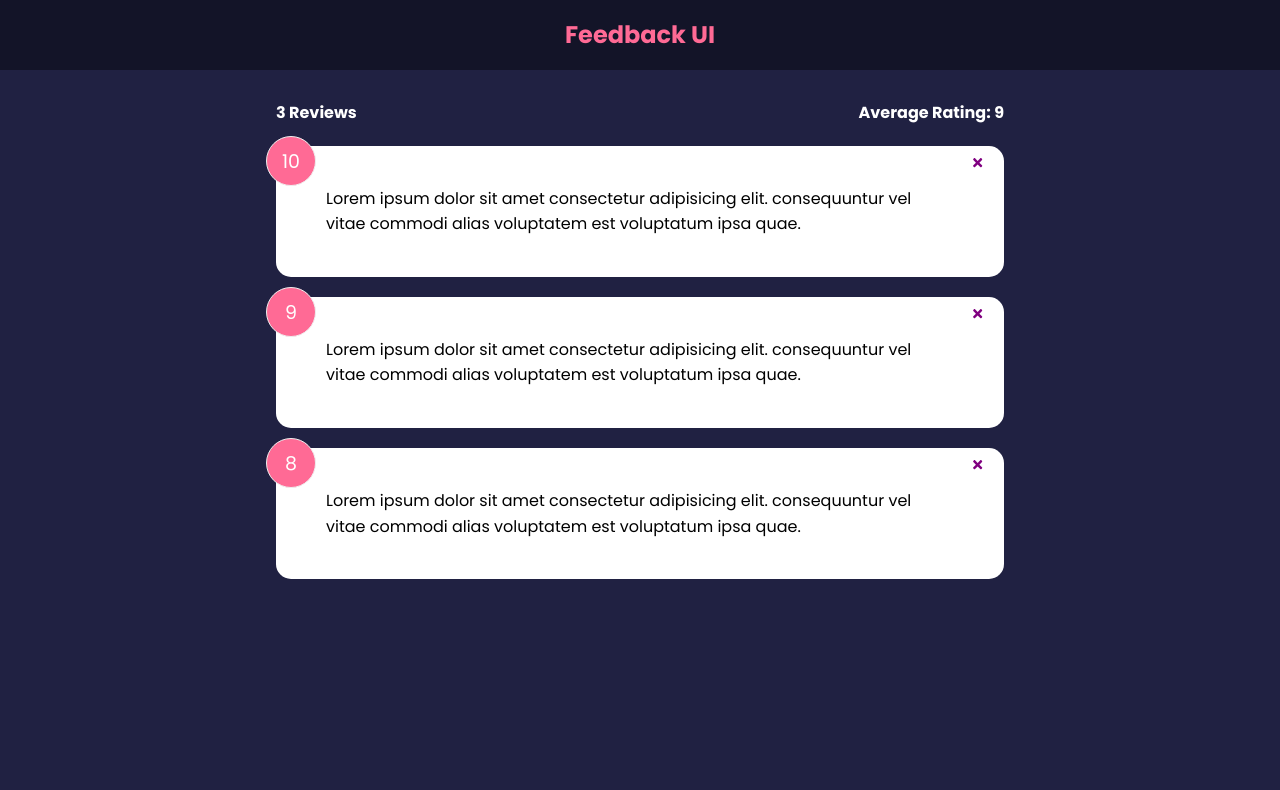
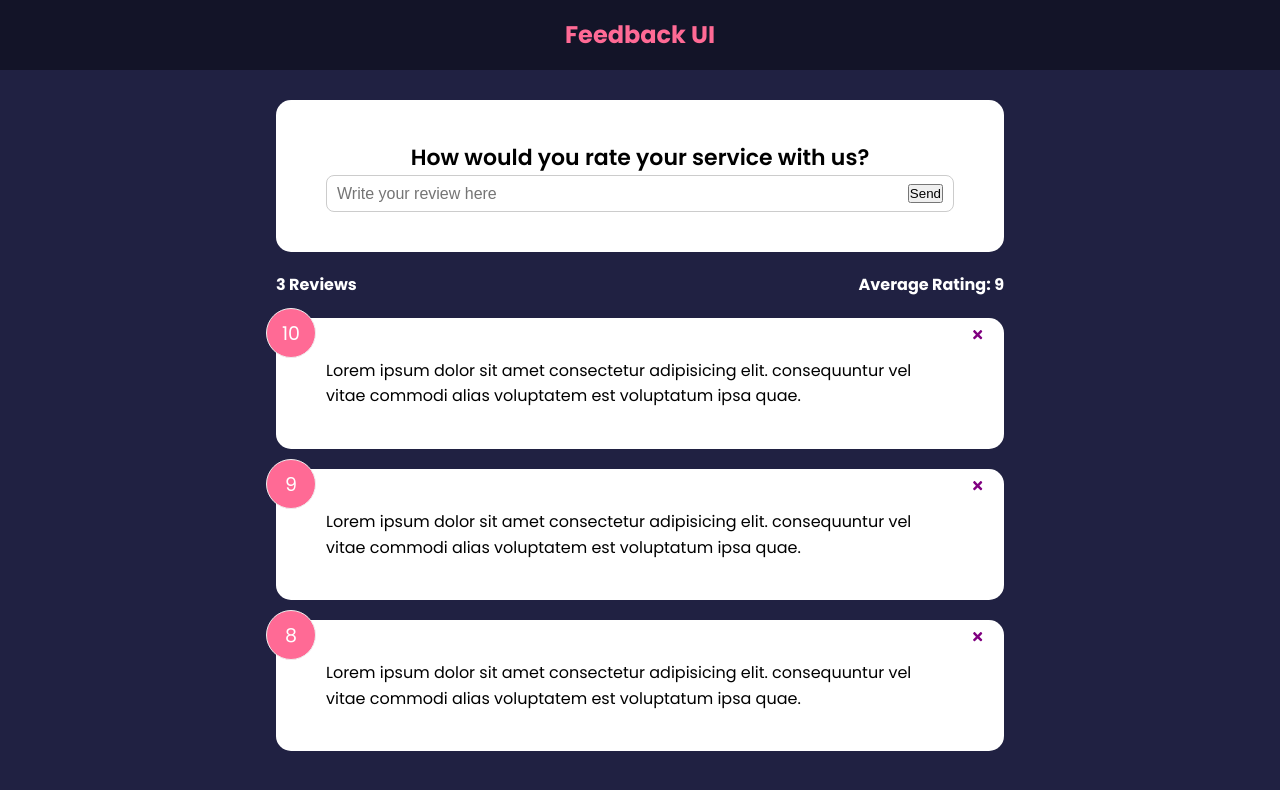
Before and after one commit to MareikeHeuer/feedback-app-react-course-2022, a React (Create React App) app: page / in a window 1280 px wide. Shown: the top 790 px of the page. Built offline with nearby package versions, Linux system fonts and the light colour scheme.

Commit message:
Add FeedbackForm component & handle input state

```diff
--- a/src/App.js
+++ b/src/App.js
@@ -1,6 +1,7 @@
 import React from "react";
 import { useState } from "react";
 import Header from "./components/Header";
+import FeedbackForm from "./components/FeedbackForm";
 import FeedbackStats from "./components/FeedbackStats";
 import FeedbackList from "./components/FeedbackList";
 import FeedbackData from "./data/FeedbackData";
@@ -18,6 +19,7 @@
     <>
       <Header />
       <div className="container">
+        <FeedbackForm />
         <FeedbackStats feedback={feedback} />
         <FeedbackList feedback={feedback} handleDelete={deleteFeedback} />
       </div>
--- /dev/null
+++ b/src/components/FeedbackForm.jsx
@@ -0,0 +1,30 @@
+import { useState } from "react";
+import Card from "./shared/Card";
+
+function FeedbackForm() {
+  const [text, setText] = useState("");
+
+  const handleTextChange = (e) => {
+    setText(e.target.value);
+  };
+
+  return (
+    <Card>
+      <form>
+        <h2>How would you rate your service with us?</h2>
+
+        <div className="input-group">
+          <input
+            onChange={handleTextChange}
+            type="text"
+            placeholder="Write your review here"
+            value={text}
+          />
+          <button type="submit">Send</button>
+        </div>
+      </form>
+    </Card>
+  );
+}
+
+export default FeedbackForm;
```
